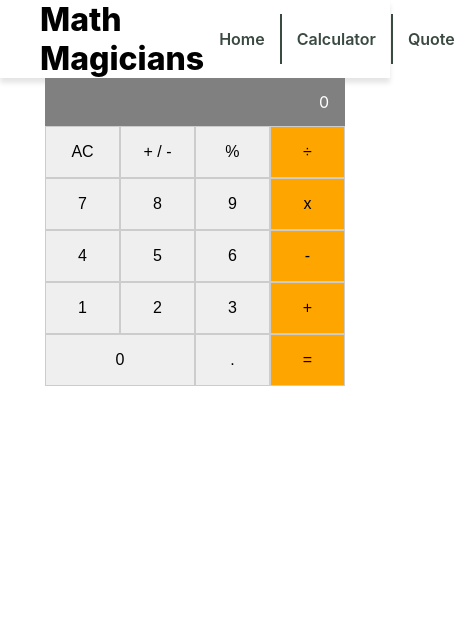
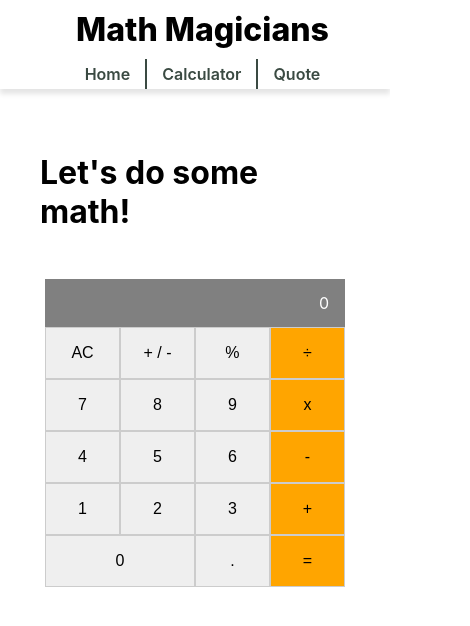
Before and after one commit to newhoteng/Math-magicians, a React (Create React App) app: page /calculator in a window 390 px wide. Shown: the top 626 px of the page, 470 px wide, since content can reach past the window. Built offline with nearby package versions, Linux system fonts and the light colour scheme.

Commit message:
Add styling for child pages

```diff
--- a/src/App.css
+++ b/src/App.css
@@ -1,5 +1,79 @@
 * {
   box-sizing: border-box;
+}
+
+nav div {
+  font-size: 2rem;
+  font-weight: 800;
+  padding: 0;
+
+  /* margin: 15px 0; */
+}
+
+nav {
+  padding: 0 25px 0 40px;
+  display: flex;
+  align-items: center;
+  justify-content: space-between;
+  box-shadow: 0 5px 5px #e5e5e5;
+  flex-wrap: wrap;
+}
+
+nav ul {
+  /* border: 1px solid red; */
+  display: flex;
+  padding: 0;
+
+  /* margin-bottom: 15px; */
+  margin: 15px;
+}
+
+nav li {
+  list-style: none;
+  padding: 5px 15px;
+  font-weight: 600;
+  border-right: 2px solid #3a4a42;
+}
+
+nav li:nth-child(3) {
+  border: none;
+}
+
+nav a {
+  text-decoration: none;
+  color: #3a4a42;
+  font-size: 1rem;
+}
+
+nav a:hover {
+  color: orange;
+}
+
+.homediv {
+  padding: 0 40px;
+}
+
+.homediv h1 {
+  margin: 0 auto;
+  padding: 4rem 0;
+}
+
+.homediv p {
+  margin: 16px auto;
+  text-align: justify;
+  text-justify: inter-word;
+}
+
+.calculator-div {
+  display: flex;
+  flex-wrap: wrap;
+  justify-content: space-between;
+  padding: 0 40px;
+  margin-top: 4rem;
+}
+
+.calculator-div h1 {
+  margin: 0 auto 3rem;
 }
 
 .calculator-wrapper {
@@ -54,7 +128,6 @@
 }
 
 .quote-div {
-  /* border: 1px solid red; */
   height: 100vh;
   height: calc(100vh - 3rem);
   display: flex;
@@ -75,55 +148,12 @@
   font-size: 1rem;
 }
 
-nav div {
-  font-size: 2rem;
-  font-weight: 800;
+@media all and (max-width: 768px) {
+  nav div {
+    margin: 10px auto;
+  }
+
+  nav ul {
+    margin: 0 auto;
+  }
 }
-
-nav {
-  /* border: 1px solid red; */
-  padding: 0 25px 0 40px;
-  display: flex;
-  align-items: center;
-  justify-content: space-between;
-  box-shadow: 0 5px 5px #e5e5e5;
-  /* display: block;
-  position: absolute;
-  top: 0;
-  left: 0;
-  width: 100%; */
-}
-
-nav ul {
-  /* border: 1px solid green; */
-  display: flex;
-  padding: 0;
-  margin: 0;
-  /* background-color: white; */
-  /* padding: 80px 28px 60px; */
-  /* gap: 20px; */
-}
-
-nav li {
-  /* border: 1px solid blue; */
-  list-style: none;
-  padding: 15px;
-  font-weight: 600;
-  border-right: 2px solid #3a4a42;
-  /* background-color: white;
-  padding: 80px 28px 60px;
-  display: flex;
-  flex-direction: column;
-  gap: 20px;
-  box-shadow: 0 5px 5px #e5e5e5; */
-}
-
-nav li:nth-child(3) {
-  border: none;
-}
-
-nav a {
-  text-decoration: none;
-  color: #3a4a42;
-  font-size: 1rem;
-}
--- a/src/components/Calculator.js
+++ b/src/components/Calculator.js
@@ -30,6 +30,8 @@ function Calculator() {
   ));
 
   return (
+    <div className="calculator-div">
+      <h1>Let&#39;s do some math!</h1>
       <div className="calculator-wrapper">
         <div className="display-panel">
           {obj.total}
@@ -45,6 +47,7 @@ function Calculator() {
           {operatorList}
         </div>
       </div>
+    </div>
   );
 }
 
--- a/src/components/Quotes.js
+++ b/src/components/Quotes.js
@@ -31,17 +31,21 @@ function Quote() {
 
   if (hasError) {
     return (
+      <div className="quote-div">
         <blockquote className="quote-wrapper">
           <p className="quote">Something went wrong!</p>
         </blockquote>
+      </div>
     );
   }
 
   if (isLoading) {
     return (
+      <div className="quote-div">
         <blockquote className="quote-wrapper">
           <p className="quote">Loading...</p>
         </blockquote>
+      </div>
     );
   }
 
```
Lines whose indentation alone changed are shown as unchanged.
